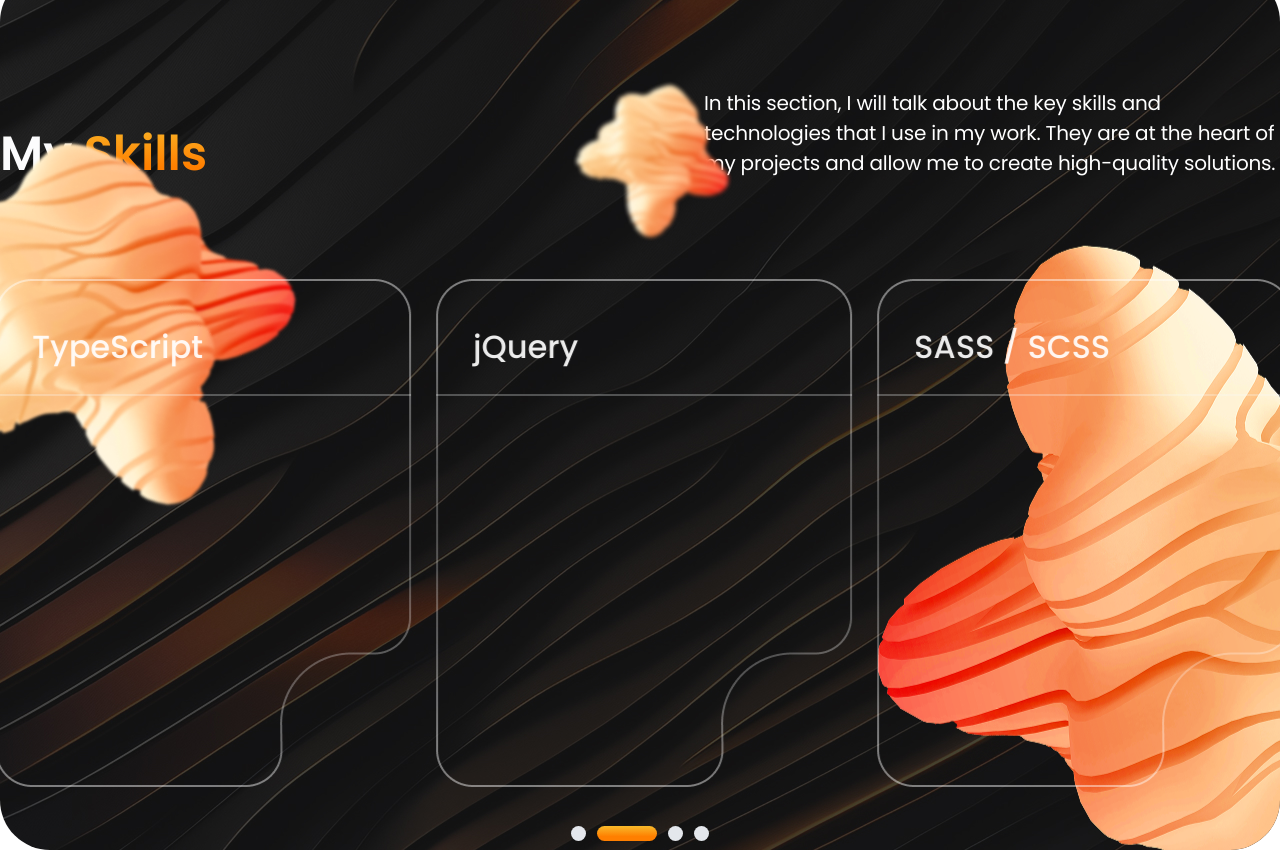
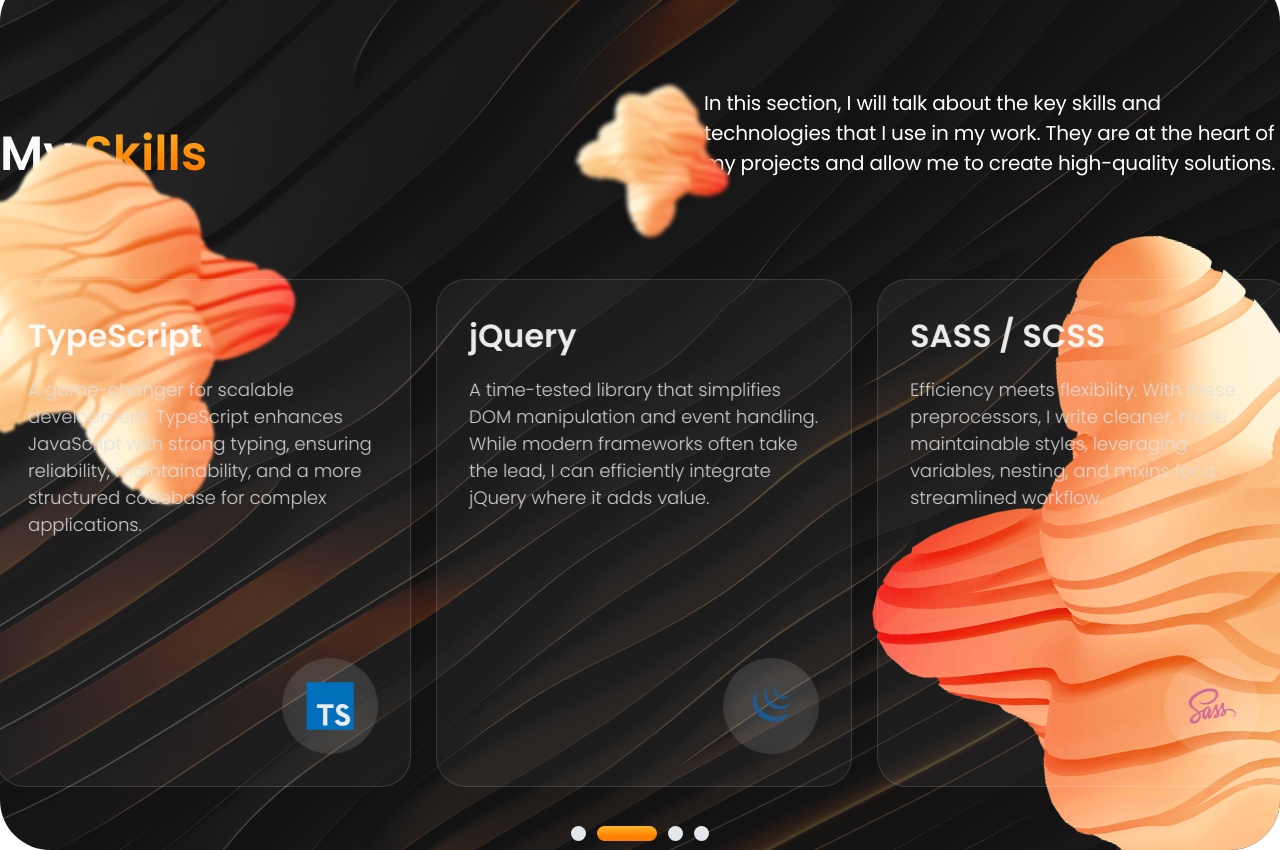
Before and after one commit to Isterya/my-portfolio, a React (Create React App) app: page / in a window 1280 px wide. Shown: the part 1000-1850 px from the top of the page. Built offline with nearby package versions, Linux system fonts and the light colour scheme.

Commit message:
refactor: improve card design and animation in the Skills section

```diff
--- a/src/components/skillCard/SkillCard.tsx
+++ b/src/components/skillCard/SkillCard.tsx
@@ -12,23 +12,13 @@ const SkillCard: React.FC<SkillCardProps> = ({ title, icon, description }) => {
       <div className="skill-card__header">
         <h3>{title}</h3>
       </div>
-      <div className="skill-card__divider"></div>
-
-      {/* <div className="skill-card__wrapper">
-        <div className="skill-card__bg skill-card__bg--first"></div>
-        <div className="skill-card__bg skill-card__bg--second"></div>
-        <div className="skill-card__bg skill-card__bg--third">
-          <p>{description}</p>
-
-          <div className="skill-card__circle">
-            <img
-              src={icon}
-              alt="Skill Icon"
-              className="skill-card__icon"
-            />
-          </div>
-        </div>
-      </div> */}
+      <p className="skill-card__description">{description}</p>
+      <div className="skill-card__icon-wrapper">
+        <img
+          src={icon}
+          alt={`${title} icon`}
+        />
+      </div>
     </div>
   );
 };
--- a/src/components/skillCard/skillCard.scss
+++ b/src/components/skillCard/skillCard.scss
@@ -1,97 +1,56 @@
 .skill-card {
   width: 416px;
   height: 508px;
-  background: url('../../assets/img/skills/card-rectangle.png');
-  fill: rgba(104, 104, 104, 0.2);
-  backdrop-filter: blur(15px);
+  padding: 32px;
+  background: rgba(255, 255, 255, 0.05);
+  border: 1px solid rgba(255, 255, 255, 0.15);
+  backdrop-filter: blur(10px);
+  border-radius: 30px;
   position: relative;
   overflow: hidden;
+  transition: transform 0.3s ease;
   z-index: 3;
 
+  display: flex;
+  flex-direction: column;
+  justify-content: space-between;
+
+  &:hover {
+    transform: translateY(-10px);
+  }
+
   &__header {
-    padding: 44px 37px 0 37px;
-
     h3 {
-      font-weight: 500;
       font-size: 32px;
-      color: #fff;
+      font-weight: 600;
+      color: #ffffff;
+      margin-bottom: 16px;
     }
   }
 
-  &__divider {
-    border: 1px solid rgba(249, 250, 251, 0.3);
-    height: 0px;
-    margin: 23px 0 43px;
+  &__description {
+    font-size: 18px;
+    font-weight: 300;
+    color: #e0e0e0;
+    line-height: 1.5;
   }
 
-  &__wrapper {
-    position: absolute;
-    bottom: -22px;
-    left: 50%;
-    transform: translateX(-50%);
+  &__icon-wrapper {
+    width: 96px;
+    height: 96px;
+    border-radius: 50%;
+    background: rgba(255, 255, 255, 0.1);
+    backdrop-filter: blur(10px);
     display: flex;
-    flex-direction: column;
     align-items: center;
     justify-content: center;
-  }
+    align-self: flex-end;
+    margin-top: auto;
 
-  &__bg {
-    border-radius: 30px;
-    position: absolute;
-    transition: all 0.3s ease-in-out;
-
-    &--first {
-      width: 328px;
-      height: 329px;
-      background: #757575;
-      opacity: 0.5;
-      bottom: 44px;
-      z-index: 1;
-    }
-
-    &--second {
-      width: 374px;
-      height: 329px;
-      background: #9e9d9d;
-      bottom: 22px;
-      z-index: 2;
-    }
-
-    &--third {
-      padding: 38px 41px 0 21px;
-      width: 416px;
-      height: 329px;
-      background: #d9d9d9;
-      bottom: 0;
-      z-index: 4;
-      display: flex;
-      text-align: center;
-
-      p {
-        font-weight: 300;
-        font-size: 18px;
-        text-align: center;
-        color: #344054;
-      }
+    img {
+      max-width: 50%;
+      max-height: 50%;
+      object-fit: contain;
     }
   }
-
-  &__circle {
-    position: absolute;
-    bottom: 22px;
-    right: 0;
-
-    display: flex;
-    justify-content: center;
-    align-items: center;
-
-    border-radius: 50%;
-    width: 114px;
-    height: 114px;
-    background: #1d2939;
-  }
-
-  &__icon {
-    max-height: 65px;
-  }
 }
--- a/src/components/skillsSlider/skillsSlider.scss
+++ b/src/components/skillsSlider/skillsSlider.scss
@@ -5,7 +5,6 @@
   display: flex;
   flex-direction: column;
   align-items: center;
-  overflow: hidden;
 
   &__wrapper {
     display: flex;
--- a/src/sections/skills/skills.scss
+++ b/src/sections/skills/skills.scss
@@ -61,7 +61,6 @@
   &__third-abstract {
     bottom: -191px;
     right: -387px;
-    animation: rotateSlow 90s linear infinite,
-      floatUpDown 15s ease-in-out infinite;
+    animation: rotateSlow 180s linear infinite;
   }
 }
```
Also changed, not shown: src/assets/icons/skills/react.svg, src/assets/img/skills/card-rectangle.png (deleted).
